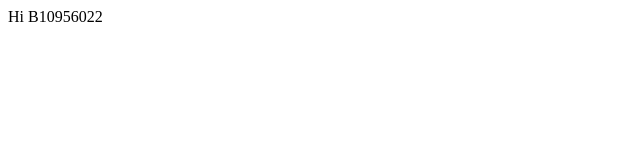
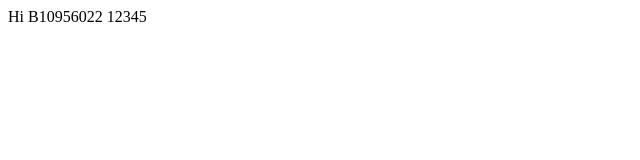
Before and after one commit to huang022/B10956022, a plain HTML site: page index.html in a window 1280 px wide. Shown: the full height of the page, 0-640 px from the left. Drawn offline with Linux system fonts and the light colour scheme.

Commit message:
第三次上傳

```diff
--- a/index.html
+++ b/index.html
@@ -6,6 +6,6 @@
     <title>Document</title>
 </head>
 <body>
-    Hi B10956022
+    Hi B10956022 12345
 </body>
 </html>
```
